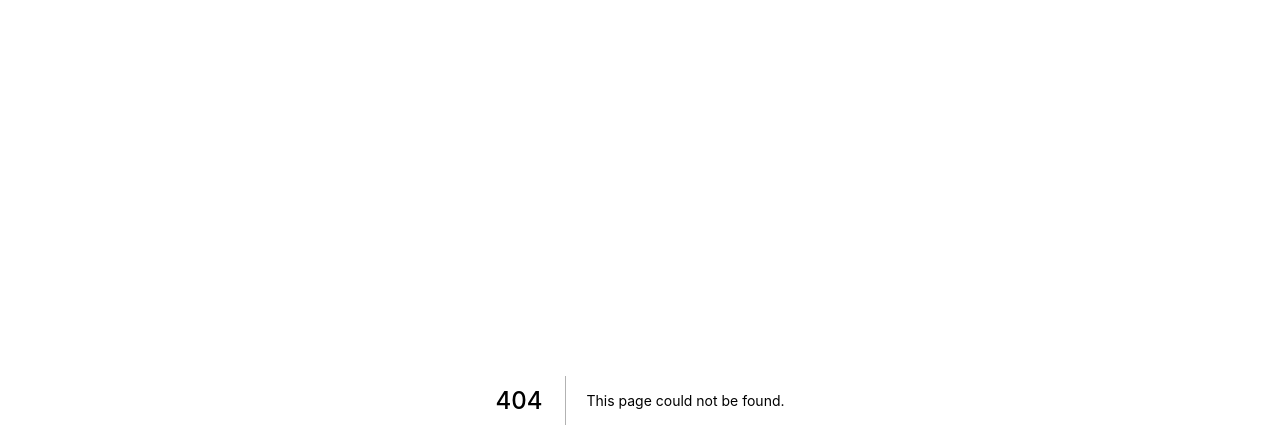
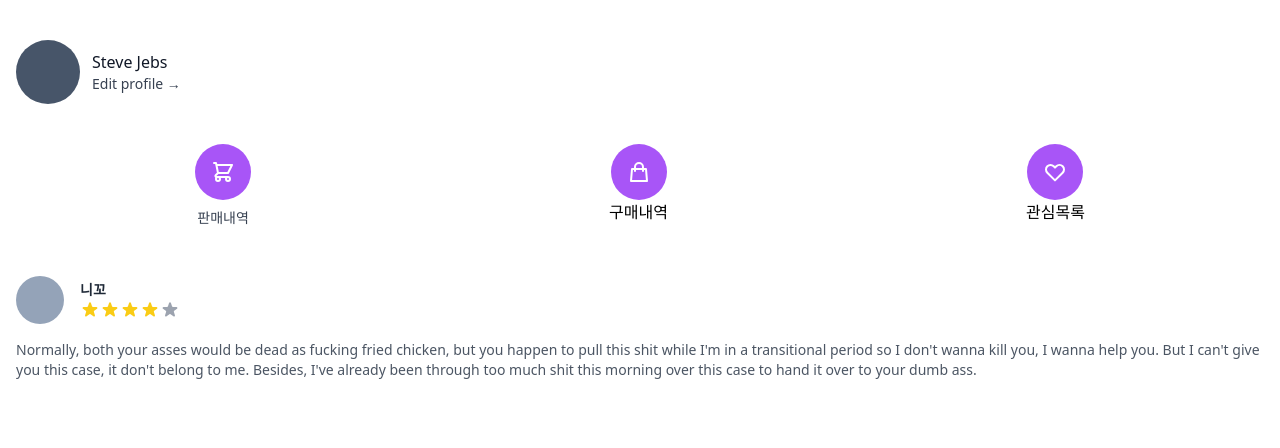
Before and after one commit to jaieve/carrot-market, a Next.js app: page /profile in a window 1280 px wide. Before the commit this address had no page. Shown: the top 448 px of the page. Built offline with nearby package versions, Linux system fonts and the light colour scheme.

Commit message:
5.10 profile

```diff
--- /dev/null
+++ b/pages/profile.tsx
@@ -0,0 +1,143 @@
+import type { NextPage } from "next";
+
+const Profile: NextPage = () => {
+  return (
+    <div className="py-10 px-4">
+      <div className="flex items-center space-x-3">
+        <div className="h-16 w-16 rounded-full bg-slate-600" />
+        <div className="flex flex-col">
+          <span className="font-medium text-gray-900">Steve Jebs</span>
+          <span className="text-sm text-gray-700">Edit profile &rarr;</span>
+        </div>
+      </div>
+      <div className="mt-10 flex justify-around">
+        <div className="flex flex-col items-center">
+          <div className="flex h-14 w-14 items-center justify-center rounded-full bg-purple-500 text-white">
+            <svg
+              className="h-6 w-6"
+              fill="none"
+              stroke="currentColor"
+              viewBox="0 0 24 24"
+              xmlns="http://www.w3.org/2000/svg"
+            >
+              <path
+                strokeLinecap="round"
+                strokeLinejoin="round"
+                strokeWidth="2"
+                d="M3 3h2l.4 2M7 13h10l4-8H5.4M7 13L5.4 5M7 13l-2.293 2.293c-.63.63-.184 1.707.707 1.707H17m0 0a2 2 0 100 4 2 2 0 000-4zm-8 2a2 2 0 11-4 0 2 2 0 014 0z"
+              ></path>
+            </svg>
+          </div>
+          <span className="mt-2 text-sm font-medium text-gray-700">
+            판매내역
+          </span>
+        </div>
+        <div className="flex flex-col items-center">
+          <div className="flex h-14 w-14 items-center justify-center rounded-full bg-purple-500 text-white">
+            <svg
+              className="h-6 w-6"
+              fill="none"
+              stroke="currentColor"
+              viewBox="0 0 24 24"
+              xmlns="http://www.w3.org/2000/svg"
+            >
+              <path
+                strokeLinecap="round"
+                strokeLinejoin="round"
+                strokeWidth="2"
+                d="M16 11V7a4 4 0 00-8 0v4M5 9h14l1 12H4L5 9z"
+              ></path>
+            </svg>
+          </div>
+          <span>구매내역</span>
+        </div>
+        <div className="flex flex-col items-center">
+          <div className="flex h-14 w-14 items-center justify-center rounded-full bg-purple-500 text-white">
+            <svg
+              className="h-6 w-6"
+              fill="none"
+              stroke="currentColor"
+              viewBox="0 0 24 24"
+              xmlns="http://www.w3.org/2000/svg"
+            >
+              <path
+                strokeLinecap="round"
+                strokeLinejoin="round"
+                strokeWidth="2"
+                d="M4.318 6.318a4.5 4.5 0 000 6.364L12 20.364l7.682-7.682a4.5 4.5 0 00-6.364-6.364L12 7.636l-1.318-1.318a4.5 4.5 0 00-6.364 0z"
+              ></path>
+            </svg>
+          </div>
+          <span>관심목록</span>
+        </div>
+      </div>
+      <div className="mt-12">
+        <div className="flex items-center space-x-4">
+          <div className="h-12 w-12 items-center rounded-full bg-slate-400 " />
+          <div>
+            <h4 className="text-sm font-bold text-gray-800 ">니꼬</h4>
+            <div className="flex items-center">
+              <svg
+                className="h-5 w-5 text-yellow-400"
+                xmlns="http://www.w3.org/2000/svg"
+                viewBox="0 0 20 20"
+                fill="currentColor"
+                aria-hidden="true"
+              >
+                <path d="M9.049 2.927c.3-.921 1.603-.921 1.902 0l1.07 3.292a1 1 0 00.95.69h3.462c.969 0 1.371 1.24.588 1.81l-2.8 2.034a1 1 0 00-.364 1.118l1.07 3.292c.3.921-.755 1.688-1.54 1.118l-2.8-2.034a1 1 0 00-1.175 0l-2.8 2.034c-.784.57-1.838-.197-1.539-1.118l1.07-3.292a1 1 0 00-.364-1.118L2.98 8.72c-.783-.57-.38-1.81.588-1.81h3.461a1 1 0 00.951-.69l1.07-3.292z" />
+              </svg>
+              <svg
+                className="h-5 w-5 text-yellow-400"
+                xmlns="http://www.w3.org/2000/svg"
+                viewBox="0 0 20 20"
+                fill="currentColor"
+                aria-hidden="true"
+              >
+                <path d="M9.049 2.927c.3-.921 1.603-.921 1.902 0l1.07 3.292a1 1 0 00.95.69h3.462c.969 0 1.371 1.24.588 1.81l-2.8 2.034a1 1 0 00-.364 1.118l1.07 3.292c.3.921-.755 1.688-1.54 1.118l-2.8-2.034a1 1 0 00-1.175 0l-2.8 2.034c-.784.57-1.838-.197-1.539-1.118l1.07-3.292a1 1 0 00-.364-1.118L2.98 8.72c-.783-.57-.38-1.81.588-1.81h3.461a1 1 0 00.951-.69l1.07-3.292z" />
+              </svg>
+              <svg
+                className="h-5 w-5 text-yellow-400"
+                xmlns="http://www.w3.org/2000/svg"
+                viewBox="0 0 20 20"
+                fill="currentColor"
+                aria-hidden="true"
+              >
+                <path d="M9.049 2.927c.3-.921 1.603-.921 1.902 0l1.07 3.292a1 1 0 00.95.69h3.462c.969 0 1.371 1.24.588 1.81l-2.8 2.034a1 1 0 00-.364 1.118l1.07 3.292c.3.921-.755 1.688-1.54 1.118l-2.8-2.034a1 1 0 00-1.175 0l-2.8 2.034c-.784.57-1.838-.197-1.539-1.118l1.07-3.292a1 1 0 00-.364-1.118L2.98 8.72c-.783-.57-.38-1.81.588-1.81h3.461a1 1 0 00.951-.69l1.07-3.292z" />
+              </svg>
+              <svg
+                className="h-5 w-5 text-yellow-400"
+                xmlns="http://www.w3.org/2000/svg"
+                viewBox="0 0 20 20"
+                fill="currentColor"
+                aria-hidden="true"
+              >
+                <path d="M9.049 2.927c.3-.921 1.603-.921 1.902 0l1.07 3.292a1 1 0 00.95.69h3.462c.969 0 1.371 1.24.588 1.81l-2.8 2.034a1 1 0 00-.364 1.118l1.07 3.292c.3.921-.755 1.688-1.54 1.118l-2.8-2.034a1 1 0 00-1.175 0l-2.8 2.034c-.784.57-1.838-.197-1.539-1.118l1.07-3.292a1 1 0 00-.364-1.118L2.98 8.72c-.783-.57-.38-1.81.588-1.81h3.461a1 1 0 00.951-.69l1.07-3.292z" />
+              </svg>
+              <svg
+                className="h-5 w-5 text-gray-400"
+                xmlns="http://www.w3.org/2000/svg"
+                viewBox="0 0 20 20"
+                fill="currentColor"
+                aria-hidden="true"
+              >
+                <path d="M9.049 2.927c.3-.921 1.603-.921 1.902 0l1.07 3.292a1 1 0 00.95.69h3.462c.969 0 1.371 1.24.588 1.81l-2.8 2.034a1 1 0 00-.364 1.118l1.07 3.292c.3.921-.755 1.688-1.54 1.118l-2.8-2.034a1 1 0 00-1.175 0l-2.8 2.034c-.784.57-1.838-.197-1.539-1.118l1.07-3.292a1 1 0 00-.364-1.118L2.98 8.72c-.783-.57-.38-1.81.588-1.81h3.461a1 1 0 00.951-.69l1.07-3.292z" />
+              </svg>
+            </div>
+          </div>
+        </div>
+        <div className="mt-4 text-sm text-gray-600">
+          <p>
+            Normally, both your asses would be dead as fucking fried chicken,
+            but you happen to pull this shit while I&apos;m in a transitional
+            period so I don&apos;t wanna kill you, I wanna help you. But I
+            can&apos;t give you this case, it don&apos;t belong to me. Besides,
+            I&apos;ve already been through too much shit this morning over this
+            case to hand it over to your dumb ass.
+          </p>
+        </div>
+      </div>
+    </div>
+  );
+};
+
+export default Profile;
```
